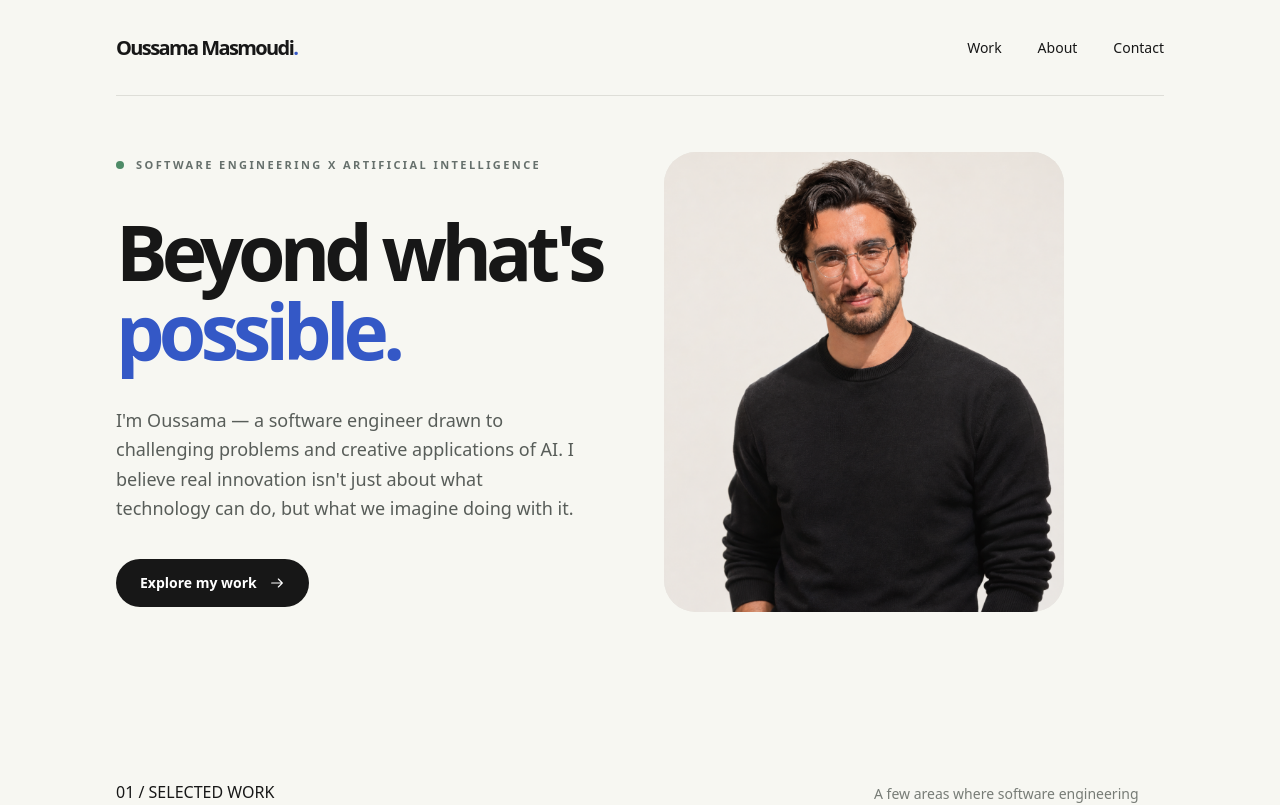
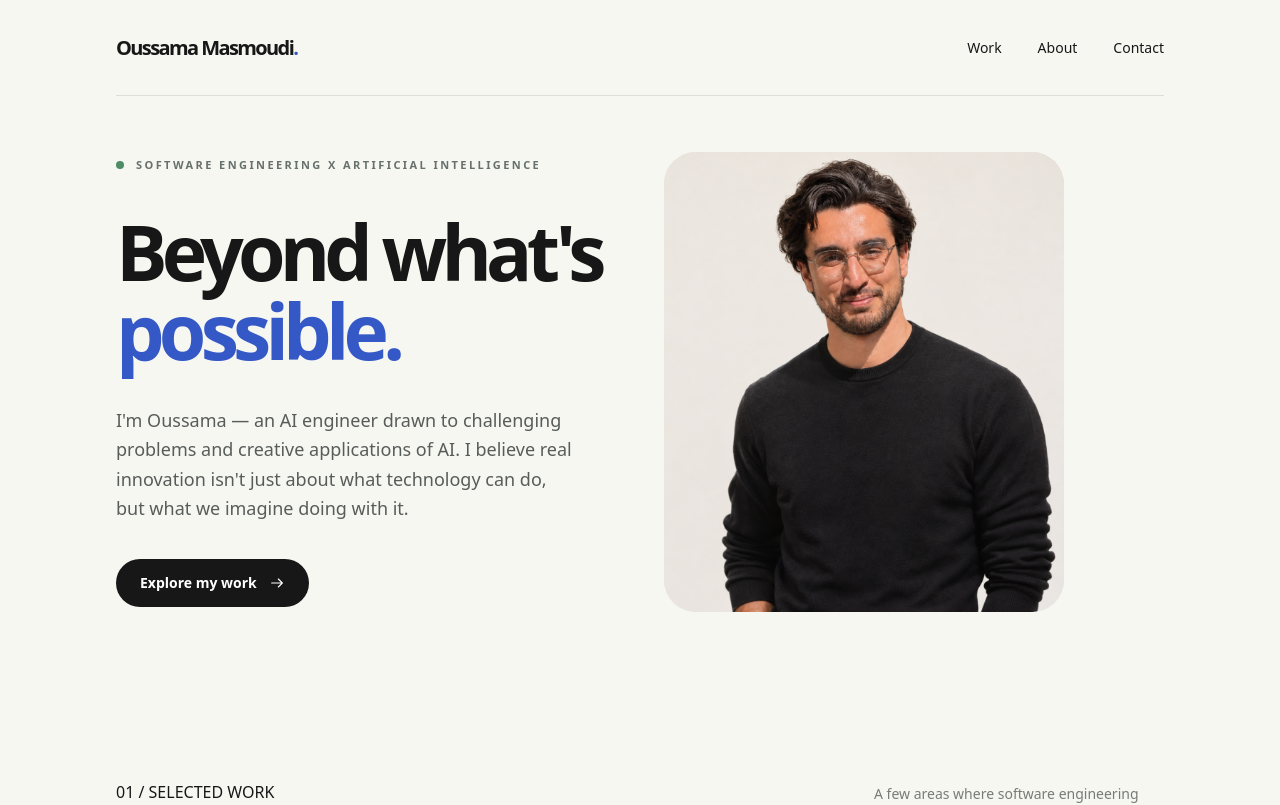
Before and after one commit to oussema18/oussema18.github.io, a React (Vite) app: page / in a window 1280 px wide. Shown: the top 805 px of the page. Built offline with nearby package versions, Linux system fonts and the light colour scheme.

Commit message:
Modfiy Hero: AI Engineer

```diff
--- a/src/components/sections/Hero.tsx
+++ b/src/components/sections/Hero.tsx
@@ -34,7 +34,7 @@ export function Hero() {
         </h1>
 
         <p className="mt-9 max-w-[460px] text-lg leading-relaxed text-[#585d59]">
-          I'm Oussama — a software engineer drawn to challenging problems and creative applications of AI. I believe real innovation isn't just about what
+          I'm Oussama — an AI engineer drawn to challenging problems and creative applications of AI. I believe real innovation isn't just about what
           technology can do, but what we imagine doing with it.
         </p>
 
```
